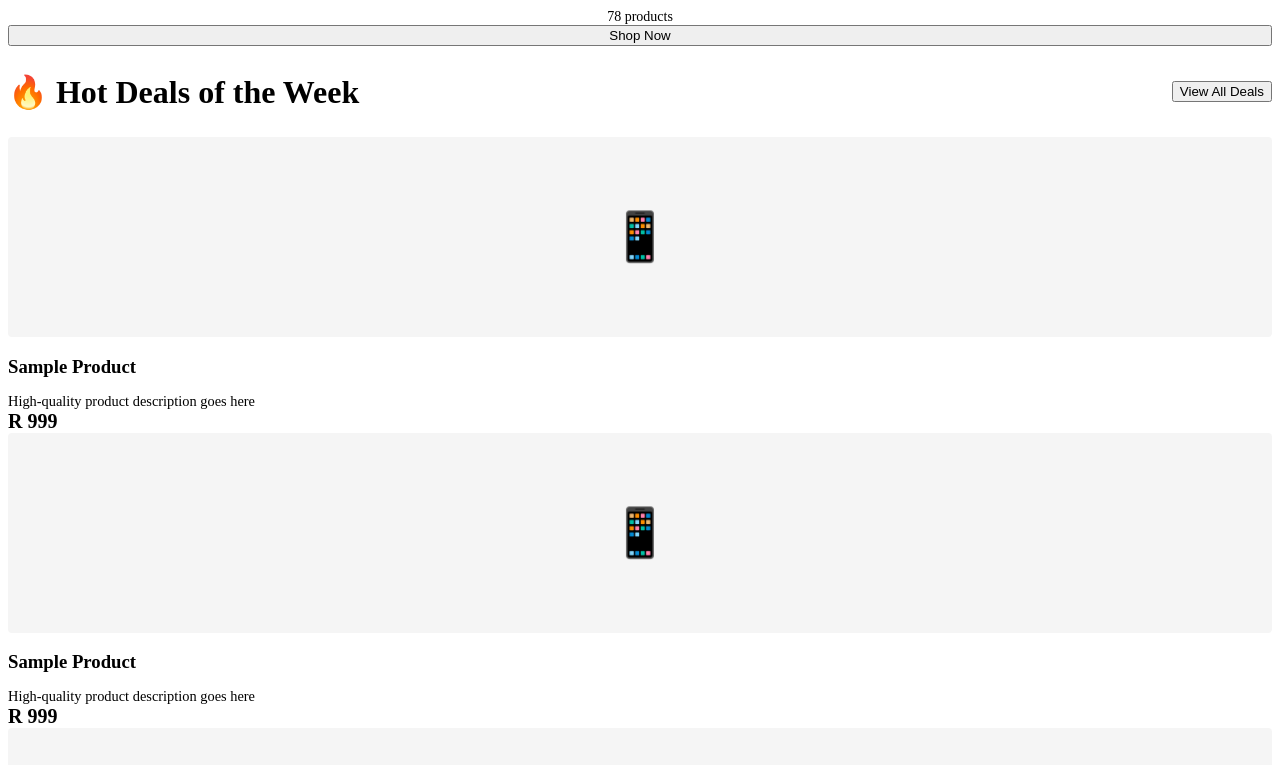
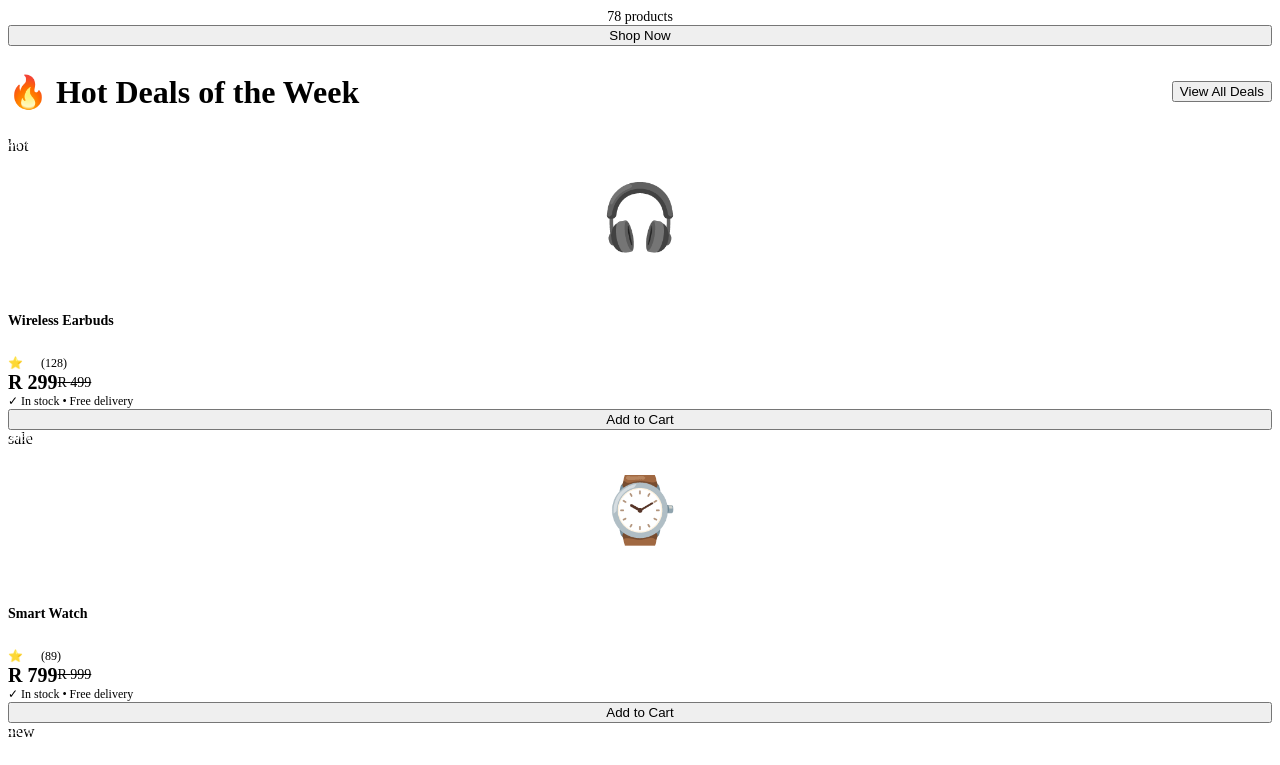
Before and after one commit to mokohogastavias/storefront, a React (Vite) app: page / in a window 1280 px wide. Shown: the part 1240-2005 px from the top of the page. Built offline with nearby package versions, Linux system fonts and the light colour scheme.

Commit message:
Update ProductCard.jsx

```diff
--- a/src/components/ProductCard.jsx
+++ b/src/components/ProductCard.jsx
@@ -1,63 +1,118 @@
 import { Link } from 'react-router-dom'
 
-export default function ProductCard() {
+export default function ProductCard({ product }) {
+  const discount = product.originalPrice ?
+    Math.round(((product.originalPrice - product.price) / product.originalPrice) * 100) : 0
+
   return (
+    <div className="card" style={{ padding: 'var(--space-md)', height: '100%' }}>
+      {/* Badge */}
+      {product.badge && (
         <div style={{
-      border: '1px solid var(--border)',
-      borderRadius: '8px',
-      padding: 'var(--space-md)',
-      transition: 'transform 0.2s, box-shadow 0.2s'
+          position: 'absolute',
+          top: 'var(--space-sm)',
+          left: 'var(--space-sm)',
+          zIndex: 2
         }}>
+          <span className={`badge badge-${product.badge === 'hot' ? 'accent' : product.badge === 'sale' ? 'primary' : 'success'}`}>
+            {product.badge}
+          </span>
+        </div>
+      )}
+
+      {/* Discount Badge */}
+      {discount > 0 && (
+        <div style={{
+          position: 'absolute',
+          top: 'var(--space-sm)',
+          right: 'var(--space-sm)',
+          background: 'var(--accent)',
+          color: 'white',
+          padding: 'var(--space-xs) var(--space-sm)',
+          borderRadius: 'var(--radius-sm)',
+          fontSize: '0.75rem',
+          fontWeight: '600',
+          zIndex: 2
+        }}>
+          {discount}% OFF
+        </div>
+      )}
+
       {/* Product Image */}
       <div style={{
         width: '100%',
-        height: '200px',
-        backgroundColor: '#f5f5f5',
-        borderRadius: '4px',
+        height: '160px',
+        backgroundColor: 'var(--background-light)',
+        borderRadius: 'var(--radius-md)',
         marginBottom: 'var(--space-md)',
         display: 'flex',
         alignItems: 'center',
         justifyContent: 'center',
-        fontSize: '3rem'
+        fontSize: '4rem',
+        position: 'relative'
       }}>
-        📱
+        {product.image}
       </div>
 
       {/* Product Info */}
-      <h3 style={{ marginBottom: 'var(--space-sm)' }}>
-        <Link to="/product/1" style={{ color: 'inherit', textDecoration: 'none' }}>
-          Sample Product
+      <div style={{ flex: 1 }}>
+        <h3 style={{
+          marginBottom: 'var(--space-sm)',
+          fontSize: '0.875rem',
+          lineHeight: '1.4',
+          height: '2.8rem',
+          overflow: 'hidden',
+          display: '-webkit-box',
+          WebkitLineClamp: 2,
+          WebkitBoxOrient: 'vertical'
+        }}>
+          <Link to={`/product/${product.id}`} style={{ color: 'inherit', textDecoration: 'none' }}>
+            {product.name}
           </Link>
         </h3>
-      <p style={{
-        color: 'var(--text-light)',
-        marginBottom: 'var(--space-md)',
-        fontSize: '0.9rem'
-      }}>
-        High-quality product description goes here
-      </p>
 
-      {/* Price & CTA */}
+        {/* Rating */}
+        <div style={{ display: 'flex', alignItems: 'center', gap: 'var(--space-sm)', marginBottom: 'var(--space-sm)' }}>
           <div style={{
             display: 'flex',
-        justifyContent: 'space-between',
-        alignItems: 'center'
+            alignItems: 'center',
+            background: 'var(--success)',
+            color: 'white',
+            padding: 'var(--space-xs) var(--space-sm)',
+            borderRadius: 'var(--radius-sm)',
+            fontSize: '0.75rem',
+            fontWeight: '600'
           }}>
+            ⭐ {product.rating}
+          </div>
+          <span style={{ fontSize: '0.75rem', color: 'var(--text-light)' }}>
+            ({product.reviews})
+          </span>
+        </div>
+
+        {/* Price */}
+        <div style={{ marginBottom: 'var(--space-md)' }}>
+          <div style={{ display: 'flex', alignItems: 'center', gap: 'var(--space-sm)', flexWrap: 'wrap' }}>
+            <span style={{ fontSize: '1.25rem', fontWeight: '600', color: 'var(--accent)' }}>
+              R {product.price}
+            </span>
+            {product.originalPrice && (
               <span style={{
-          fontSize: '1.25rem',
-          fontWeight: 'bold',
-          color: 'var(--accent)'
+                fontSize: '0.875rem',
+                color: 'var(--text-light)',
+                textDecoration: 'line-through'
               }}>
-          R 999
+                R {product.originalPrice}
               </span>
-        <button style={{
-          backgroundColor: 'var(--primary)',
-          color: 'white',
-          border: 'none',
-          padding: 'var(--space-sm) var(--space-md)',
-          borderRadius: '4px',
-          cursor: 'pointer'
-        }}>
+            )}
+          </div>
+          <div style={{ fontSize: '0.75rem', color: 'var(--success)' }}>
+            ✓ In stock • Free delivery
+          </div>
+        </div>
+
+        {/* CTA Button */}
+        <button className="btn btn-primary" style={{ width: '100%' }}>
           Add to Cart
         </button>
       </div>
```
Lines whose indentation alone changed are shown as unchanged.
